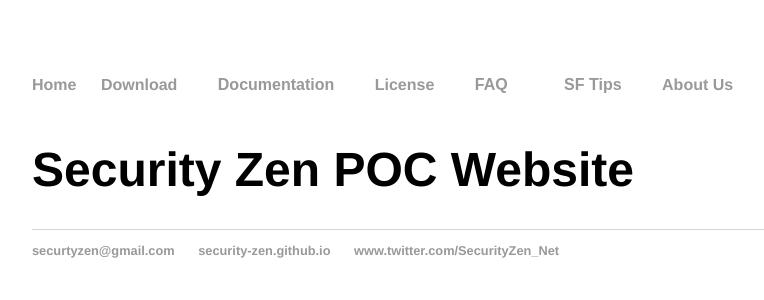
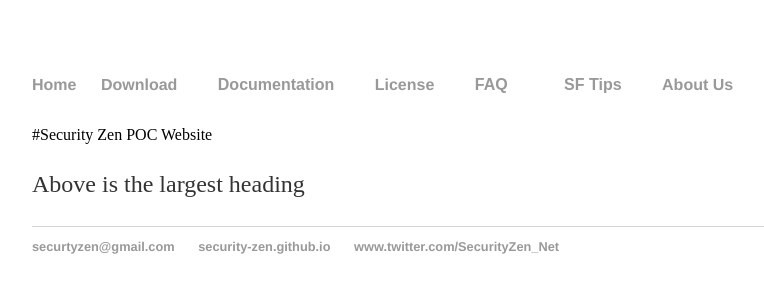
Before and after one commit to mikepaisner/Security-Zen.github.io, a Jekyll site: the page built from index.html, in a window 1280 px wide. Shown: the top 300 px of the page, without its empty margins (160-924 px from the left). Built offline with Jekyll 4.4.1, drawn with Linux system fonts in a browser that asks for light colours.

Commit message:
Update index.html

```diff
--- a/index.html
+++ b/index.html
@@ -3,6 +3,6 @@ layout: default
 title: Security Zen
 ---
 <div class="blurb">
-	<h1>Security Zen POC Website</h1>
-	<p></p>
+	#Security Zen POC Website
+	<p>Above is the largest heading</p>
 </div><!-- /.blurb -->
```
